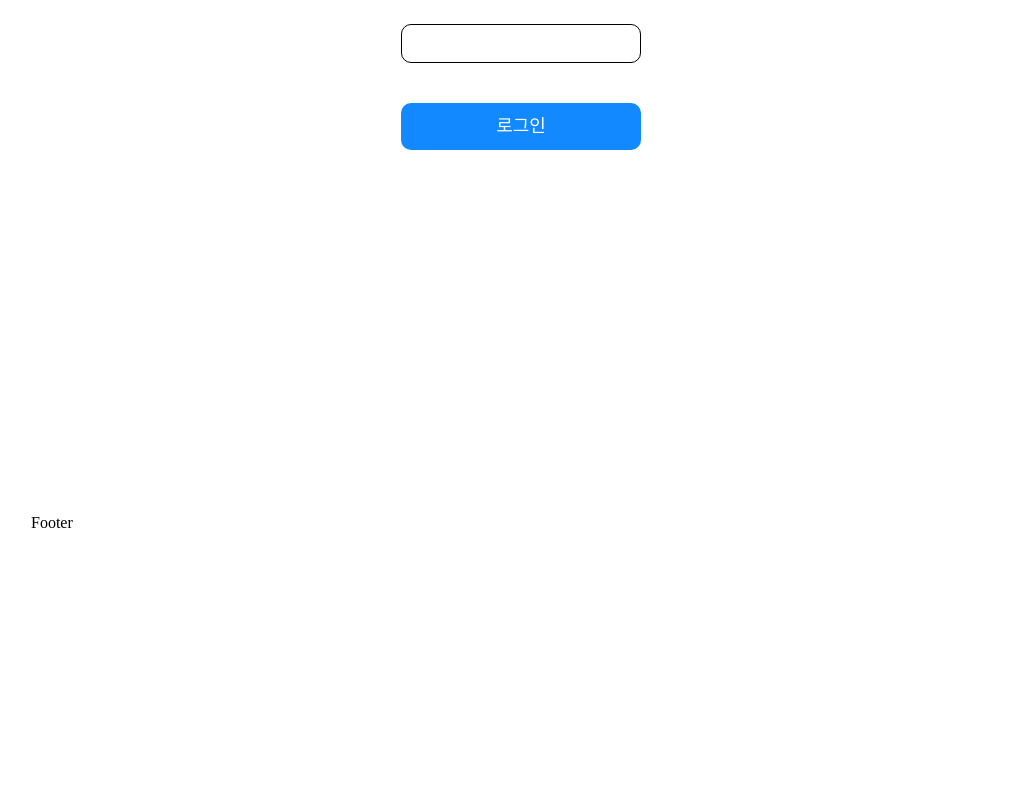
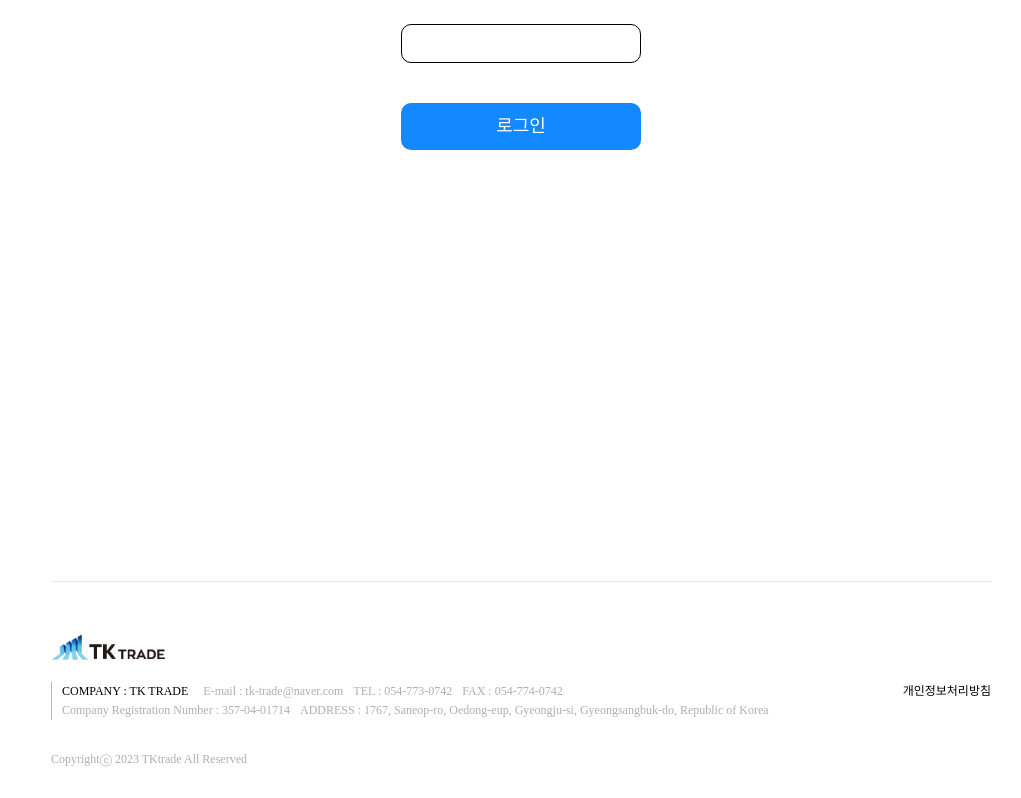
Before and after one commit to LyncareProject/TKTrade, a React (Create React App) app in the folder client/: page /admin/editor/1 in a window 1280 px wide. Shown: the part 341-1139 px from the top of the page, without its empty margins (119-1140 px from the left). Before the commit the page ends 876 px from the top, so only its background shows below. Built offline with nearby package versions, Linux system fonts and the light colour scheme; a web font is replaced by a local one.

Commit message:
footer추가

```diff
--- a/client/src/components/Footer/Footer.css
+++ b/client/src/components/Footer/Footer.css
@@ -0,0 +1,46 @@
+
+.Footer hr{
+    margin: 70px 0 45px;
+}
+
+.footer_logo{
+    width: 178px;
+    height: 45px;
+    margin-left: -29px;
+}
+
+.Footer h3{
+    font-size: 12px;
+    margin-right: 15px;
+}
+.Footer p{
+    font-size: 12px;
+    color: #AFAFAF;
+
+}
+.Footer span{
+    color: #000;
+
+}
+
+.footer_address{
+    display: flex;
+    justify-content: space-between;
+    border-left: 1px solid #BABABA;
+    padding-left: 10px;
+    margin-top: 10px;
+    line-height: 1.6;
+}
+
+.footer_address_1{
+    display: flex;
+}
+.footer_address_1 p ,.footer_address_2 p{
+    margin-right: 10px;
+}
+.footer_address_2{
+    display: flex;
+}
+.copyright{
+    margin: 30px 0;
+}
--- a/client/src/components/Footer/Footer.jsx
+++ b/client/src/components/Footer/Footer.jsx
@@ -1,10 +1,32 @@
 import './Footer.css'
+import Footer_logo from '../../assets/images/TK_footer_logo.png'
 
 const Footer = ()=>{
     return(
         <div className='Footer'>
-            <div className='Wrap'>
-                Footer
+
+            <div className='Wrap , Wrap2'>
+                <hr />
+                <p className='footer_logo'><img src={ Footer_logo } alt="Footer_Logo" /></p>
+                <div className='footer_address'>
+                    <div className='footer_address1'>
+                        <div className='footer_address_1'>
+                            <h3>COMPANY : TK TRADE</h3>
+                            <p>E-mail : tk-trade@naver.com</p>
+                            <p>TEL : 054-773-0742</p>
+                            <p>FAX : 054-774-0742</p>
+                        </div>
+                        <div className='footer_address_2'>
+                            <p>Company Registration Number : 357-04-01714</p>
+                            <p>ADDRESS : 1767, Saneop-ro, Oedong-eup, Gyeongju-si, Gyeongsangbuk-do, Republic of Korea</p>
+                        </div>
+
+                    </div>
+                    <div>
+                        <p><span>개인정보처리방침</span></p>
+                    </div>
+                </div>
+                <p className='copyright'>Copyrightⓒ 2023 TKtrade All Reserved</p>
             </div>
         </div>
     )
```
Also changed, not shown: client/src/assets/images/TK_footer_logo.png (added).
